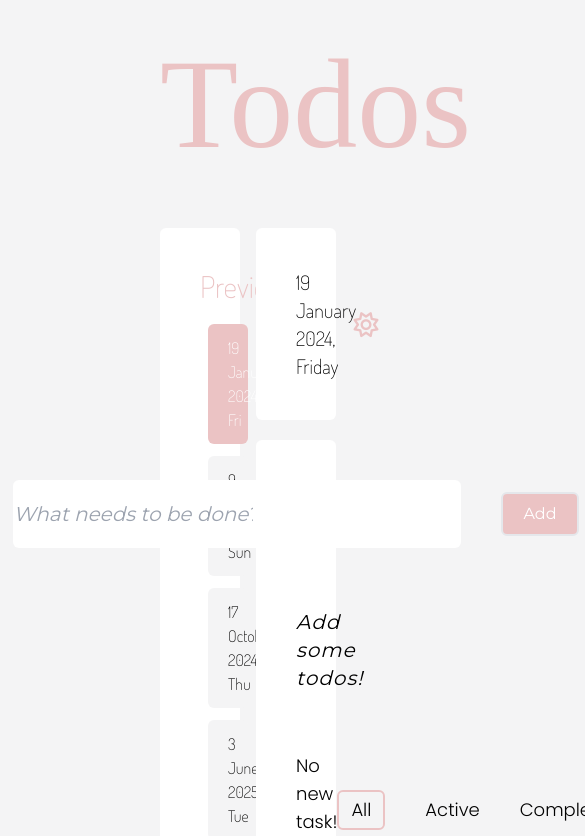
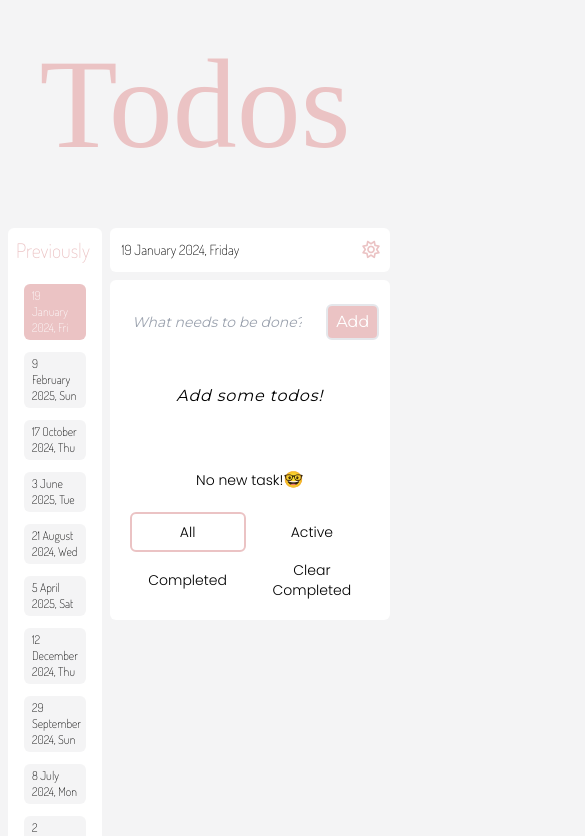
Before and after one commit to ayussh-2/React-To-do-list, a React (Create React App) app in the folder todo/: page / in a window 390 px wide. Shown: the top 836 px of the page, 585 px wide, since content can reach past the window. Built offline with nearby package versions, Linux system fonts and the light colour scheme; a web font is replaced by a local one.

Commit message:
updated responsivness

```diff
--- a/todo/src/App.js
+++ b/todo/src/App.js
@@ -4,6 +4,7 @@ import InputTodo from "./components/Todo/Input";
 import BottomNav from "./components/Todo/BottomNav";
 import Todos from "./components/Todo/Todo";
 import PrevTodos from "./components/List/PrevTodos";
+import Btn from "./components/elements/Btn";
 
 function App() {
     const today = new Date();
@@ -13,7 +14,7 @@ function App() {
     const [arr, setArr] = useState([]);
     const [totalItems, setTotalItems] = useState(arr.length);
     const [selectedDay, setSelectedDay] = useState(tpToday);
-
+    const [btn, setBtn] = useState("all");
     const prevTodosTp = [
         1741996800000, 1730505600000, 1720396800000, 1727568000000,
         1733961600000, 1743811200000, 1724198400000, 1748908800000,
@@ -47,6 +48,10 @@ function App() {
         } else {
             setTotalItems(totalItems + 1);
         }
+    }
+
+    function navBtns(type) {
+        setBtn(type);
     }
 
     function getDay(tp, type) {
@@ -104,17 +109,17 @@ function App() {
     }
 
     return (
-        <div className="container px-40 py-10">
+        <div className="md:container px-2 md:px-40 py-10">
             <div className="text-center mb-10">
                 <h1 className="text-9xl text-pink font-title">Todos</h1>
             </div>
 
-            <div className="flex gap-4">
+            <div className="flex md:gap-4 gap-2">
                 <div
                     id="sideBar"
-                    className="w-3/12 mt-5 bg-white rounded-md p-10 "
+                    className="w-1/4 mt-5 bg-white rounded-md md:p-10 p-2"
                 >
-                    <div className="text-pink font-date text-3xl">
+                    <div className="text-pink font-date md:text-3xl text-xl">
                         Previously
                     </div>
                     <div className="px-2 flex flex-col-reverse gap-3 mt-5">
@@ -130,8 +135,8 @@ function App() {
                         ))}
                     </div>
                 </div>
-                <div id="main" className="w-9/12">
-                    <div className="p-10 bg-white rounded-md my-5 flex justify-between items-center font-date text-xl">
+                <div id="main" className="w-3/4">
+                    <div className="md:p-10 p-3 bg-white rounded-md md:my-5 mb-2 mt-5 flex justify-between items-center font-date md:text-xl text-sm">
                         <div>{getDay(null, "long")}</div>
                         <div>
                             <i
@@ -143,8 +148,9 @@ function App() {
                         </div>
                     </div>
 
-                    <div className="card flex flex-col gap-10 bg-white rounded-md p-10 font-main">
+                    <div className="card flex flex-col md:gap-10 gap-5 bg-white rounded-md md:p-10 font-main p-5">
                         <InputTodo handleTodos={updateTodos} />
+
                         <div className="flex flex-col-reverse">
                             {arr.length > 0 ? (
                                 arr.map((item) => (
@@ -158,13 +164,38 @@ function App() {
                                     </Todos>
                                 ))
                             ) : (
-                                <p className="italic text-center text-xl my-5 tracking-wider">
+                                <p className="italic text-center md:text-xl text-base my-5 tracking-wider">
                                     Add some todos!
                                 </p>
                             )}
                         </div>
 
-                        <BottomNav itemsLeft={totalItems} />
+                        <BottomNav itemsLeft={totalItems}>
+                            <Btn
+                                handleBtn={() => navBtns("all")}
+                                active={btn === "all"}
+                            >
+                                All
+                            </Btn>
+                            <Btn
+                                handleBtn={() => navBtns("act")}
+                                active={btn === "act"}
+                            >
+                                Active
+                            </Btn>
+                            <Btn
+                                handleBtn={() => navBtns("com")}
+                                active={btn === "com"}
+                            >
+                                Completed
+                            </Btn>
+                            <Btn
+                                handleBtn={() => navBtns("clr")}
+                                active={btn === "clr"}
+                            >
+                                Clear Completed
+                            </Btn>
+                        </BottomNav>
                     </div>
                 </div>
             </div>
--- a/todo/src/components/List/PrevTodos.js
+++ b/todo/src/components/List/PrevTodos.js
@@ -1,5 +1,3 @@
-import { useState } from "react";
-
 function PrevTodos({
     children,
     id,
@@ -7,19 +5,15 @@ function PrevTodos({
     handleSelectDay,
     selectedParam,
 }) {
-    // const [selected, setSelected] = useState(false);
-    // function handleClick() {
-    //     setSelected(!selected);
-    // }
     return (
         <div
             className={`${
                 isSelected ? "activeDate" : "bg-text"
-            } rounded-md py-3 px-5 hover:scale-105 duration-200 active:scale-100 cursor-pointer`}
+            } rounded-md md:py-3 md:px-5 py-1 px-2 md:hover:scale-105 duration-200 active:scale-100 cursor-pointer`}
             id={id}
             onClick={() => handleSelectDay()}
         >
-            <div className="font-date">{children}</div>
+            <div className="font-date md:text-base text-xs">{children}</div>
         </div>
     );
 }
--- a/todo/src/components/Todo/BottomNav.js
+++ b/todo/src/components/Todo/BottomNav.js
@@ -1,29 +1,18 @@
-function BottomNav({ itemsLeft }) {
+function BottomNav({ itemsLeft, children }) {
     return (
-        <div className="flex justify-between items-center text-lg font-nav">
-            <div className="">
+        <div className="md:flex justify-between items-center md:text-lg text-sm font-nav">
+            <div className="text-center my-5 md:my-0">
                 {itemsLeft ? (
                     <span className="">{itemsLeft} items left</span>
                 ) : (
                     <>
                         <span className="">No new task!</span>
-                        <span className="text-2xl">🤓</span>
+                        <span className="md:text-2xl text-base">🤓</span>
                     </>
                 )}
             </div>
-            <div className="flex gap-10 ">
-                <button className="px-3 py-1 border-2 border-pink rounded-md duration-500  active:scale-95">
-                    All
-                </button>
-                <button className="hover:activeBtn duration-100">Active</button>
-                <button className="hover:activeBtn duration-100">
-                    Completed
-                </button>
-            </div>
-            <div>
-                <button className="hover:activeBtn duration-100">
-                    Clear Completed
-                </button>
+            <div className="md:flex grid grid-cols-2 grid-rows-2 md:gap-10 gap-2">
+                {children}
             </div>
         </div>
     );
--- a/todo/src/components/Todo/Input.js
+++ b/todo/src/components/Todo/Input.js
@@ -1,18 +1,18 @@
 function InputTodo({ handleTodos }) {
     return (
         <div className="flex justify-center">
-            <div className="flex gap-10 items-center">
+            <div className="flex md:gap-10 gap-3 items-center">
                 <div>
                     <input
                         id="todo"
                         type="text"
                         placeholder="What needs to be done?"
-                        className="text-xl pr-52 py-5 rounded-md outline-none italic"
+                        className="md:text-xl text-sm md:pr-52 md:py-5 p-3 rounded-md outline-none italic"
                     />
                 </div>
                 <div>
                     <button
-                        className="py-2 px-5 border-2 bg-pink text-white rounded-md duration-200 active:scale-95"
+                        className="md:py-2 md:px-5 py-1 px-2 border-2 bg-pink text-white rounded-md duration-200 active:scale-95"
                         onClick={() => handleTodos()}
                     >
                         Add
--- a/todo/src/components/Todo/Todo.js
+++ b/todo/src/components/Todo/Todo.js
@@ -23,25 +23,22 @@ function Todos({ children, timestamp, handleDelete, handleFinish }) {
 
     return (
         <div
-            className={`bg-white p-5 flex items-center justify-between rounded-md duration-300 font border-2 my-3 ${
+            className={`bg-white grid md:gap-3 md:p-5 p-2 items-center justify-between rounded-md duration-300 border-2 md:my-3 my-1 ${
                 finish ? "text-pink line-through border-pink" : ""
             }`}
         >
             <div id="title">
-                <h4 className="italic text-xl" id="1">
-                    {children}
-                </h4>
+                <h4 className="italic md:text-xl text-sm">{children}</h4>
             </div>
-            <div className="flex items-center gap-5">
-                <div id="timeOfTodo">
-                    <button className="text-pink font-normal">
-                        {time(timestamp)}
-                    </button>
-                </div>
+            <div id="timeOfTodo">
+                <button className="text-buttonink font-bold font-nav md:text-base text-xs">
+                    {time(timestamp)}
+                </button>
+            </div>
+            <div className="flex items-center justify-between ">
                 <div id="del">
-                    {/* <FontAwesomeIcon icon={["fab", "github"]} /> */}
                     <button
-                        className="px-3 py-1 bg-pink text-white rounded-md active:scale-95 duration-150 font-normal"
+                        className="md:px-3 py-1 px-2 bg-pink text-white rounded-md active:scale-95 duration-150 font-normal text-sm md:text-base"
                         onClick={() => handleDelete(timestamp)}
                     >
                         Delete
--- /dev/null
+++ b/todo/src/components/elements/Btn.js
@@ -0,0 +1,12 @@
+export default function Btn({ children, active, handleBtn }) {
+    return (
+        <button
+            className={`duration-200 ${
+                active ? "activeBtn" : "hover:opacity-50"
+            }`}
+            onClick={() => handleBtn()}
+        >
+            {children}
+        </button>
+    );
+}
```
